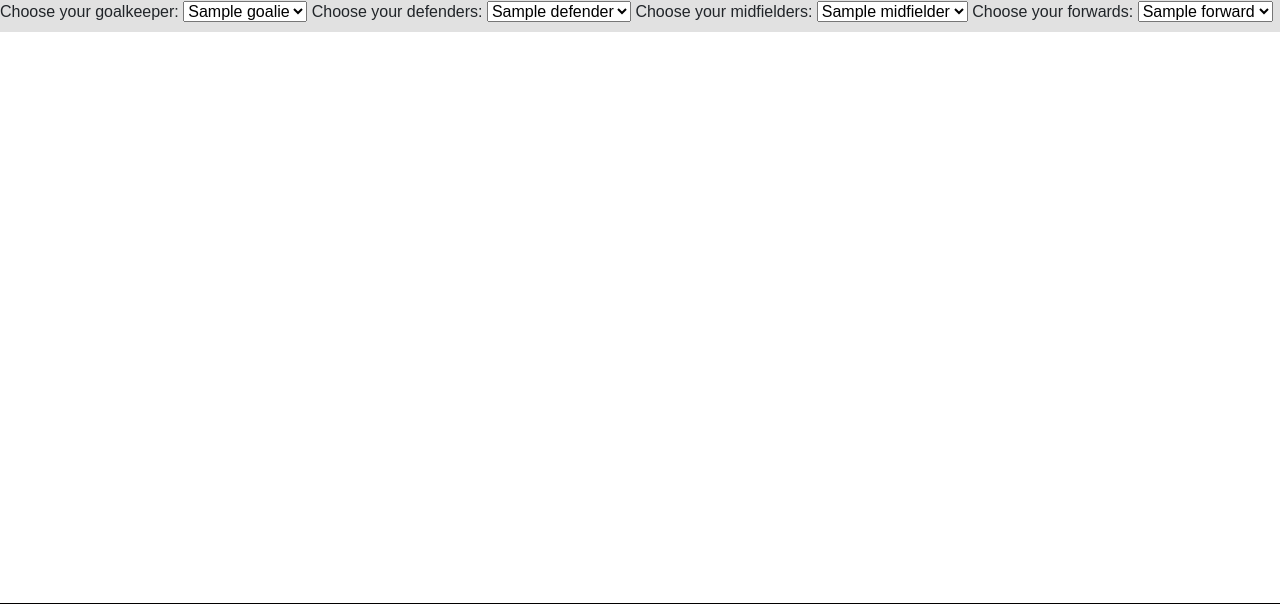
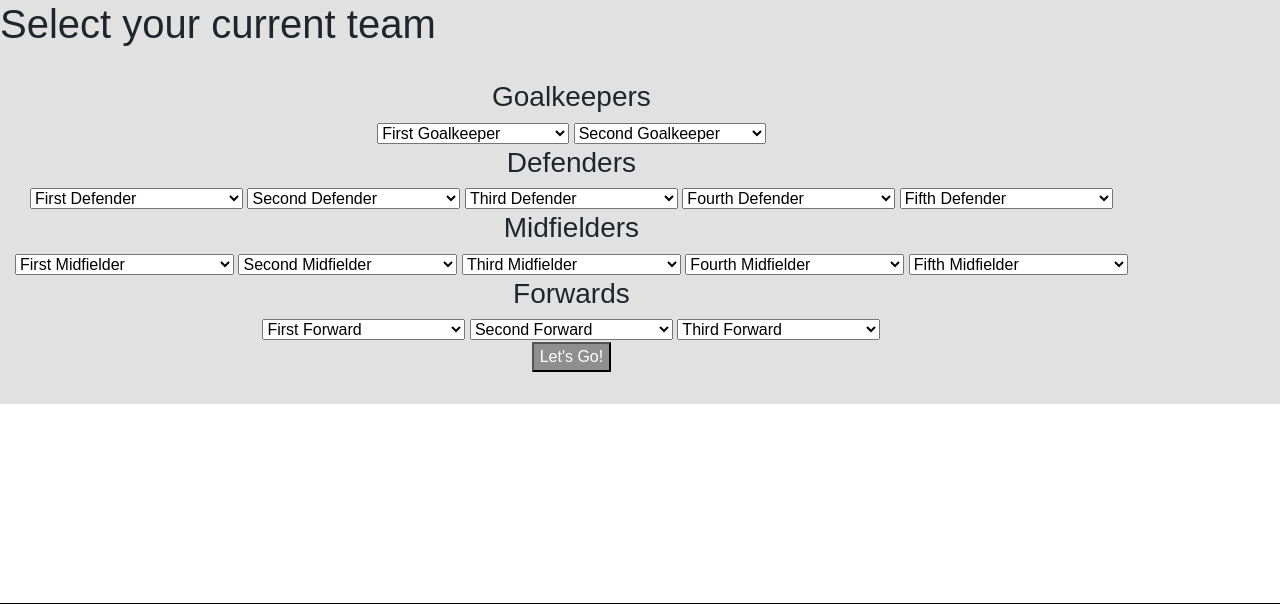
Before and after one commit to ponjae/FPL-project, a Flask app: template templates/your-config.html in a window 1280 px wide. Shown: the part 74-678 px from the top of the page. Run offline with Flask 2, Linux system fonts and the light colour scheme; the template is opened without the code that fills it: most values are stand-ins (such as "Sample title", 1, 10 or a date in 2020); parts of the project's set-up code (start-up, migrations or seed data) failed here and were passed over; some libraries are stand-ins or nearby versions; some web fonts are replaced.

Commit message:
form config now done

```diff
--- a/main.py
+++ b/main.py
@@ -30,8 +30,9 @@ def your_team_config():
     defenders = pd.position_and_player_dict["Defenders"]
     midfielders = pd.position_and_player_dict["Midfielders"]
     forwards = pd.position_and_player_dict["Forwards"]
+    id_team_dict = pd.id_team_dict
 
-    return render_template("your-config.html", secret=secret["font_awesome"], goalkeepers=goalkeepers, defenders=defenders, midfielders=midfielders, forwards=forwards)
+    return render_template("your-config.html", secret=secret["font_awesome"], goalkeepers=goalkeepers, defenders=defenders, midfielders=midfielders, forwards=forwards, id_team_dict=id_team_dict)
 
 
 @app.route("/player-ranking")
--- a/templates/your-config.html
+++ b/templates/your-config.html
@@ -3,30 +3,134 @@
 
 <!-- Body -->
 <section class="grey-section">
-    <label for="goalies">Choose your goalkeeper:</label>
-    <select id="goalies">
+    <h1>Select your current team</h1>
+    <div class="row">
+        <form method="post" action="{{url_for('home')}}">
+            <div class="goalkeepers col-lg-12">
+                <h3>Goalkeepers</h3>
+                <select id="goalkeeper1" required>
+                    <option value="" selected disabled hidden>First Goalkeeper</option>
                     {% for goalie in goalkeepers %}
-        <option value="{{goalie['id']}}">{{goalie["web_name"]}}</option>
+                    <option value="{{goalie['id']}}">{{goalie["web_name"]}} - {{id_team_dict[goalie["team"]]}}
+                    </option>
                     {% endfor %}
                 </select>
-    <label for="defenders">Choose your defenders:</label>
-    <select id="defender">
-        {% for defender in defenders %}
-        <option value="{{defender['id']}}">{{defender["web_name"]}}</option>
+                <select id="goalkeeper2" required>
+                    <option value="" selected disabled hidden>Second Goalkeeper</option>
+                    {% for goalie in goalkeepers %}
+                    <option value="{{goalie['id']}}">{{goalie["web_name"]}} - {{id_team_dict[goalie["team"]]}}
+                    </option>
                     {% endfor %}
                 </select>
-    <label for="midfielders">Choose your midfielders:</label>
-    <select id="midfielders">
-        {% for midfielder in midfielders %}
-        <option value="{{midfielder['id']}}">{{midfielder["web_name"]}}</option>
+            </div>
+            <div class="defenders col-lg-12">
+                <h3>Defenders</h3>
+                <select id="defender1" required>
+                    <option value="" selected disabled hidden>First Defender</option>
+                    {% for defender in defenders %}
+                    <option value="{{defender['id']}}">{{defender["web_name"]}} - {{id_team_dict[defender["team"]]}}
+                    </option>
                     {% endfor %}
                 </select>
-    <label for="forwards">Choose your forwards:</label>
-    <select id="forwards">
-        {% for forward in forwards %}
-        <option value="{{forward['id']}}">{{forward["web_name"]}}</option>
+                <select id="defender2" required>
+                    <option value="" selected disabled hidden>Second Defender</option>
+                    {% for defender in defenders %}
+                    <option value="{{defender['id']}}">{{defender["web_name"]}} - {{id_team_dict[defender["team"]]}}
+                    </option>
                     {% endfor %}
                 </select>
+                <select id="defender3" required>
+                    <option value="" selected disabled hidden>Third Defender</option>
+                    {% for defender in defenders %}
+                    <option value="{{defender['id']}}">{{defender["web_name"]}} - {{id_team_dict[defender["team"]]}}
+                    </option>
+                    {% endfor %}
+                </select>
+                <select id="defender4" required>
+                    <option value="" selected disabled hidden>Fourth Defender</option>
+                    {% for defender in defenders %}
+                    <option value="{{defender['id']}}">{{defender["web_name"]}} - {{id_team_dict[defender["team"]]}}
+                    </option>
+                    {% endfor %}
+                </select>
+                <select id="defender5" required>
+                    <option value="" selected disabled hidden>Fifth Defender</option>
+                    {% for defender in defenders %}
+                    <option value="{{defender['id']}}">{{defender["web_name"]}} - {{id_team_dict[defender["team"]]}}
+                    </option>
+                    {% endfor %}
+                </select>
+            </div>
+            <div class="midfielders col-lg-12">
+                <h3>Midfielders</h3>
+                <select id="midfielder1" required>
+                    <option value="" selected disabled hidden>First Midfielder</option>
+                    {% for midfielder in midfielders %}
+                    <option value="{{midfielder['id']}}">{{midfielder["web_name"]}} -
+                        {{id_team_dict[midfielder["team"]]}}
+                    </option>
+                    {% endfor %}
+                </select>
+                <select id="midfielder2" required>
+                    <option value="" selected disabled hidden>Second Midfielder</option>
+                    {% for midfielder in midfielders %}
+                    <option value="{{midfielder['id']}}">{{midfielder["web_name"]}} -
+                        {{id_team_dict[midfielder["team"]]}}
+                    </option>
+                    {% endfor %}
+                </select>
+                <select id="midfielder3" required>
+                    <option value="" selected disabled hidden>Third Midfielder</option>
+                    {% for midfielder in midfielders %}
+                    <option value="{{midfielder['id']}}">{{midfielder["web_name"]}} -
+                        {{id_team_dict[midfielder["team"]]}}
+                    </option>
+                    {% endfor %}
+                </select>
+                <select id="midfielder4" required>
+                    <option value="" selected disabled hidden>Fourth Midfielder</option>
+                    {% for midfielder in midfielders %}
+                    <option value="{{midfielder['id']}}">{{midfielder["web_name"]}} -
+                        {{id_team_dict[midfielder["team"]]}}
+                    </option>
+                    {% endfor %}
+                </select>
+                <select id="midfielder5" required>
+                    <option value="" selected disabled hidden>Fifth Midfielder</option>
+                    {% for midfielder in midfielders %}
+                    <option value="{{midfielder['id']}}">{{midfielder["web_name"]}} -
+                        {{id_team_dict[midfielder["team"]]}}
+                    </option>
+                    {% endfor %}
+                </select>
+            </div>
+            <div class="forwards col-lg-12">
+                <h3>Forwards</h3>
+                <select id="forward1" required>
+                    <option value="" selected disabled hidden>First Forward</option>
+                    {% for forward in forwards %}
+                    <option value="{{forward['id']}}">{{forward["web_name"]}} - {{id_team_dict[forward["team"]]}}
+                    </option>
+                    {% endfor %}
+                </select>
+                <select id="forward2" required>
+                    <option value="" selected disabled hidden>Second Forward</option>
+                    {% for forward in forwards %}
+                    <option value="{{forward['id']}}">{{forward["web_name"]}} - {{id_team_dict[forward["team"]]}}
+                    </option>
+                    {% endfor %}
+                </select>
+                <select id="forward3" required>
+                    <option value="" selected disabled hidden>Third Forward</option>
+                    {% for forward in forwards %}
+                    <option value="{{forward['id']}}">{{forward["web_name"]}} - {{id_team_dict[forward["team"]]}}
+                    </option>
+                    {% endfor %}
+                </select>
+            </div>
+            <button type="submit" class="fpl-btn" name="submitcheck" id="submit_check">Let's Go!</button>
+        </form>
+    </div>
 </section>
 
 
```
Lines whose indentation alone changed are shown as unchanged.
